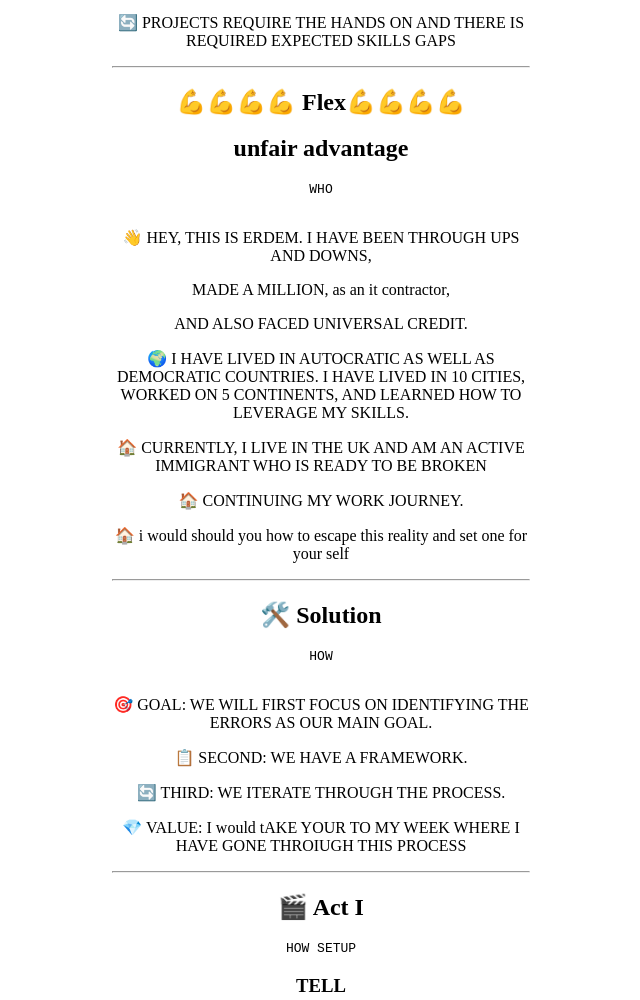
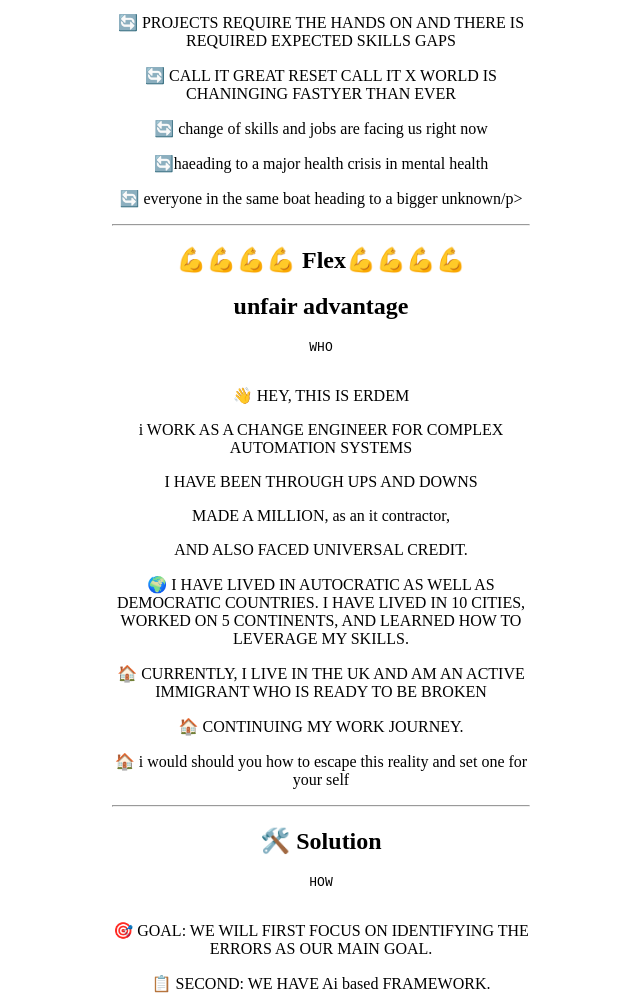
Before and after one commit to rifaterdemsahin/Prompter, a plain HTML site: page errorsvideo20october.html in a window 1280 px wide. Shown: the part 1208-2208 px from the top of the page, without its empty margins (319-959 px from the left). Drawn offline with Linux system fonts and the light colour scheme.

```diff
--- a/errorsvideo20october.html
+++ b/errorsvideo20october.html
@@ -79,6 +79,10 @@ PAST
         <p>🔄 THE WAY WE WERE TAUGHT NO LONGER SUFFICES, AS THE REQUIRED SKILLS ARE CONSTANTLY EVOLVING.</p>
         <p>🔄 lectures an meeting are not cutting it everyones sees it </p>
         <p>🔄 PROJECTS REQUIRE THE HANDS ON AND THERE IS REQUIRED EXPECTED SKILLS GAPS</p>
+        <p>🔄 CALL IT GREAT RESET CALL IT X WORLD IS CHANINGING FASTYER THAN EVER</p>
+        <p>🔄 change of skills and jobs are facing us right now</p>
+        <p>🔄haeading to a major health crisis in mental health</p>
+        <p>🔄 everyone in the same boat heading to a bigger unknown/p>
 
         <hr>
 
@@ -86,7 +90,9 @@ PAST
         <h2>unfair advantage</h2>
         <pre><code>WHO
     </code></pre>
-        <p>👋 HEY, THIS IS ERDEM. I HAVE BEEN THROUGH UPS AND DOWNS,
+        <p>👋 HEY, THIS IS ERDEM</p>
+            <p> i WORK AS A CHANGE ENGINEER FOR COMPLEX AUTOMATION SYSTEMS</p>
+                <p>I HAVE BEEN THROUGH UPS AND DOWNS</p>
             <p>  MADE A MILLION, as an it contractor,</p>
             <p>AND ALSO FACED UNIVERSAL CREDIT.</p>
         <p>🌍 I HAVE LIVED IN AUTOCRATIC AS WELL AS DEMOCRATIC COUNTRIES. I HAVE LIVED IN 10 CITIES, WORKED ON 5 CONTINENTS, AND LEARNED HOW TO LEVERAGE MY SKILLS.</p>
@@ -100,7 +106,7 @@ PAST
         <pre><code>HOW
     </code></pre>
         <p>🎯 GOAL: WE WILL FIRST FOCUS ON IDENTIFYING THE ERRORS AS OUR MAIN GOAL.</p>
-        <p>📋 SECOND: WE HAVE A FRAMEWORK.</p>
+        <p>📋 SECOND: WE HAVE Ai based FRAMEWORK.</p>
         <p>🔄 THIRD: WE ITERATE THROUGH THE PROCESS.</p>
         <p>💎 VALUE: I would tAKE YOUR TO MY WEEK WHERE I HAVE GONE THROIUGH THIS PROCESS</p>
         <hr>
```
